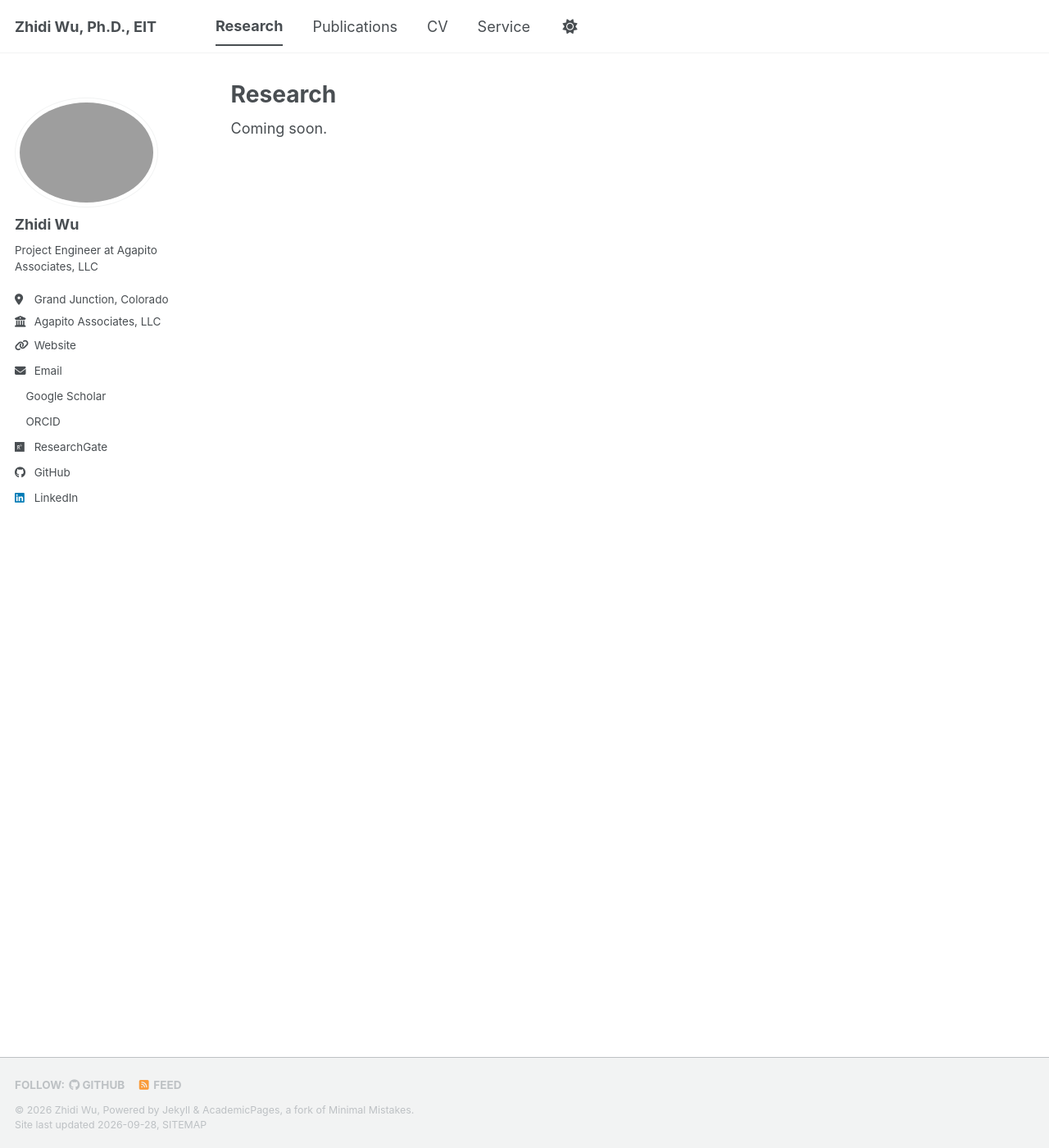
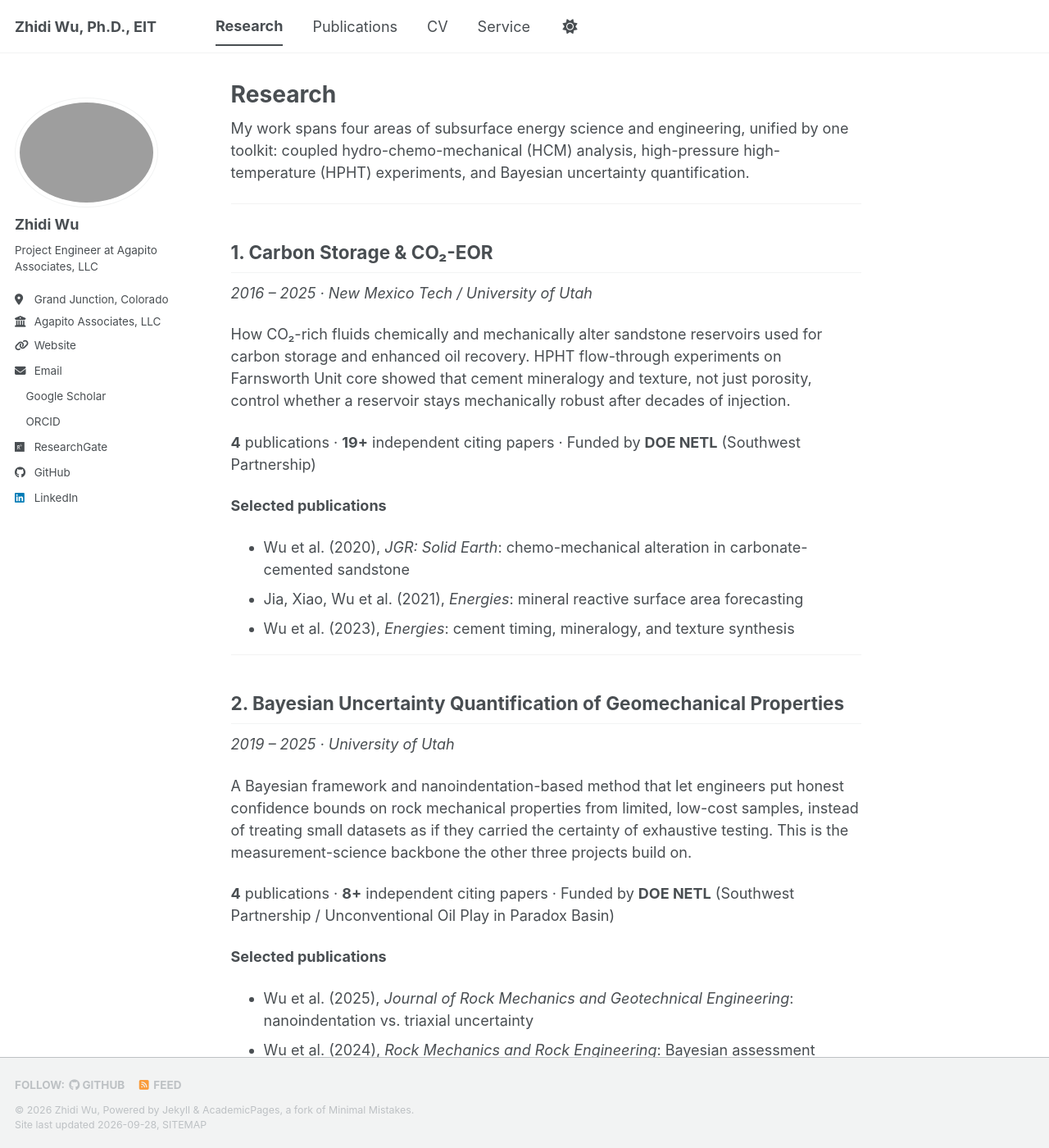
Before and after one commit to zhidiwu/zhidiwu.github.io, a Jekyll site: the page built from _pages/research.md, in a window 1280 px wide and 1400 px high. Shown: the whole window at 82% size. Built offline with Jekyll 4.4.1, drawn with Linux system fonts in a browser that asks for light colours; a style sheet for code colours, icons or effects is not loaded; some of the changed text lies outside the part shown.

Commit message:
Update research.md

```diff
--- a/_pages/research.md
+++ b/_pages/research.md
@@ -4,4 +4,58 @@ title: "Research"
 author_profile: true
 ---
 
-Coming soon.
+My work spans four areas of subsurface energy science and engineering, unified by one toolkit: coupled hydro-chemo-mechanical (HCM) analysis, high-pressure high-temperature (HPHT) experiments, and Bayesian uncertainty quantification.
+
+---
+
+## 1. Carbon Storage & CO₂-EOR
+*2016 – 2025 · New Mexico Tech / University of Utah*
+
+How CO₂-rich fluids chemically and mechanically alter sandstone reservoirs used for carbon storage and enhanced oil recovery. HPHT flow-through experiments on Farnsworth Unit core showed that cement mineralogy and texture, not just porosity, control whether a reservoir stays mechanically robust after decades of injection.
+
+**4** publications · **19+** independent citing papers · Funded by **DOE NETL** (Southwest Partnership)
+
+**Selected publications**
+- Wu et al. (2020), *JGR: Solid Earth*: chemo-mechanical alteration in carbonate-cemented sandstone
+- Jia, Xiao, Wu et al. (2021), *Energies*: mineral reactive surface area forecasting
+- Wu et al. (2023), *Energies*: cement timing, mineralogy, and texture synthesis
+
+---
+
+## 2. Bayesian Uncertainty Quantification of Geomechanical Properties
+*2019 – 2025 · University of Utah*
+
+A Bayesian framework and nanoindentation-based method that let engineers put honest confidence bounds on rock mechanical properties from limited, low-cost samples, instead of treating small datasets as if they carried the certainty of exhaustive testing. This is the measurement-science backbone the other three projects build on.
+
+**4** publications · **8+** independent citing papers · Funded by **DOE NETL** (Southwest Partnership / Unconventional Oil Play in Paradox Basin)
+
+**Selected publications**
+- Wu et al. (2025), *Journal of Rock Mechanics and Geotechnical Engineering*: nanoindentation vs. triaxial uncertainty
+- Wu et al. (2024), *Rock Mechanics and Rock Engineering*: Bayesian assessment framework
+
+---
+
+## 3. Engineered Acceleration of Geologic Hydrogen Generation & Storage
+*2024 – 2026 · Los Alamos National Laboratory*
+
+Batch-reactor experiments on serpentinization, the reaction of iron-naturally generates hydrogen, to identify which conditions can be engineered to accelerate production by thousand orders of magnitude, translated into a design roadmap for field-scale stimulated hydrogen sites.
+
+**4** publications · **4+** independent citing papers · Funded by **DOE / ARPA-E**
+
+**Selected publications**
+- Wu et al. (2026), *Rock Mechanics and Rock Engineering*: experimentimulated serpentinization
+- Purswani et al., incl. Wu (2026), *Fuel*: integrated risk assessment of underground H₂ storage
+
+---
+
+## 4. Engineering Solution Mining & Salt Cavern Storage
+*Current · Agapito Associates, LLC*
+
+Numerical geomechanical modeling (FLAC, SafeInCave) of solution-mineitical-mineral production (potash, boron) and energy storage (LNG,propane, hydrogen), designing cavern depth, geometry, and operating-pressure envelopes that keep these facilities stable across decades of leaching and pressure
+cycling.
+
+**1** published + **1** in review
+
+**Selected publications**
+- FLAC vs. SafeInCave cavern-closure comparison: ARMA 25-0433, 60th US Rock Mechanics / Geomechanics Symposium, Tucson, 2026
+- Peer-reviewed journal manuscript: *Open Geomechanics* (in review)
```
